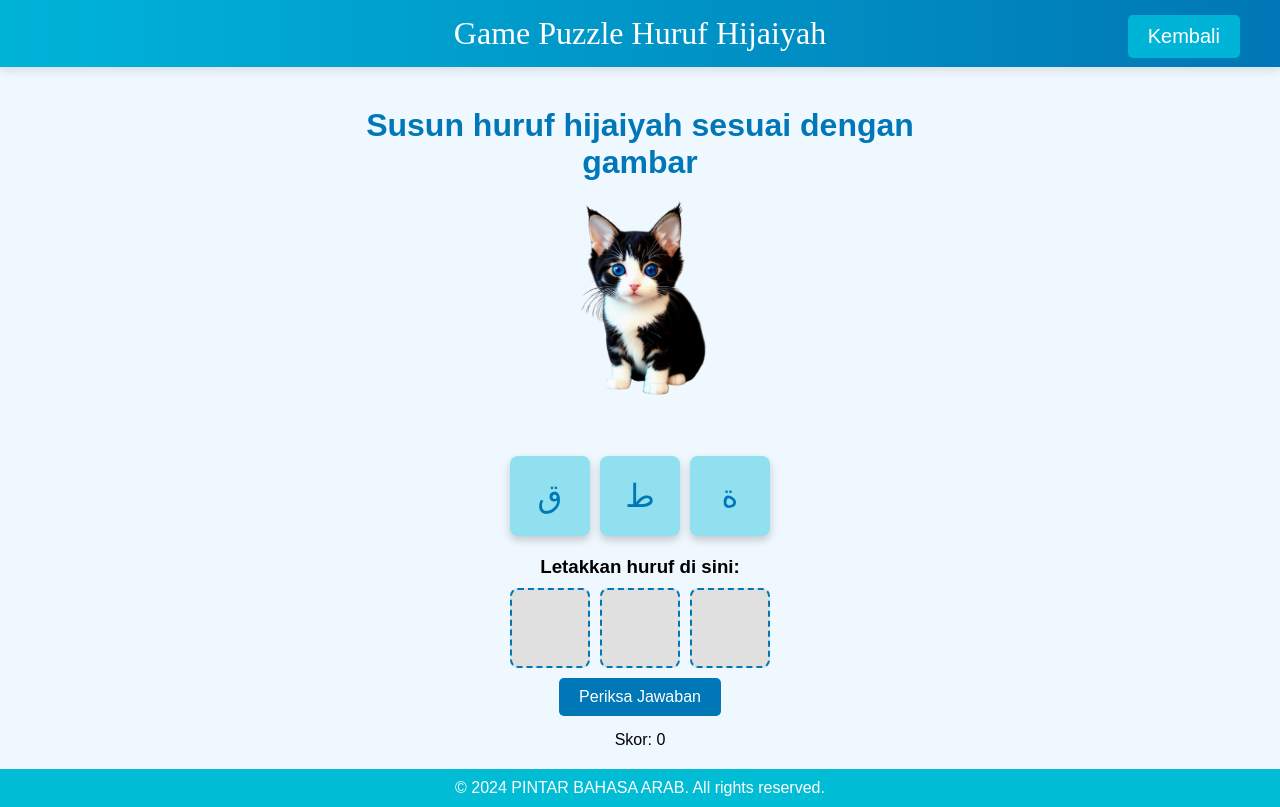
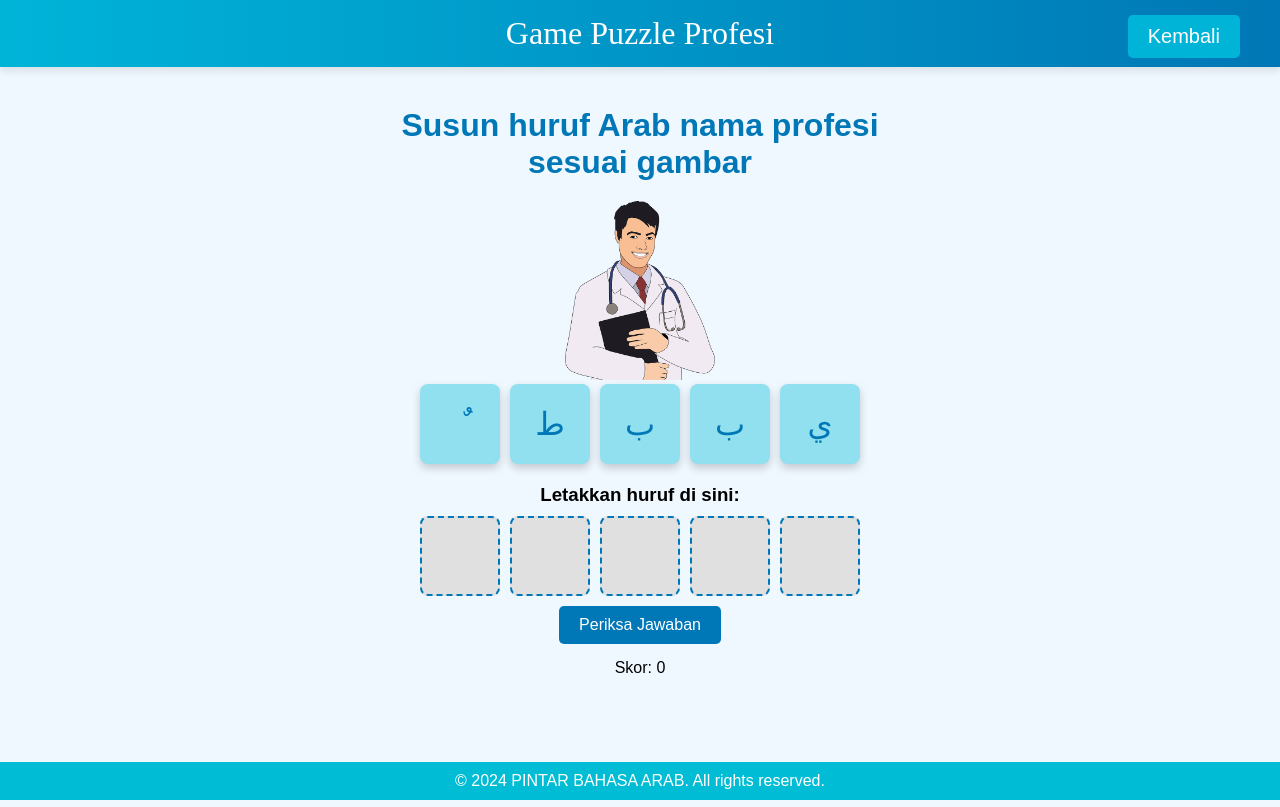
Before and after one commit to satriojoyodono/game-edukasi, a plain HTML site: page game3.html in a window 1280 px wide. Drawn offline with Linux system fonts and the light colour scheme.

Commit message:
Update game3.html

```diff
--- a/game3.html
+++ b/game3.html
@@ -3,17 +3,17 @@
 <head>
     <meta charset="UTF-8">
     <meta name="viewport" content="width=device-width, initial-scale=1.0">
-    <title>Game Puzzle Huruf Hijaiyah - Multi Level</title>
+    <title>Game Puzzle Profesi - Multi Level</title>
     <link rel="stylesheet" href="css/game3.css">
 </head>
 <body>
     <header>
-        Game Puzzle Huruf Hijaiyah
+        Game Puzzle Profesi
         <button class="back-button" onclick="history.back()">Kembali</button>
     </header>
 
     <div class="container">
-        <h1>Susun huruf hijaiyah sesuai dengan gambar</h1>
+        <h1>Susun huruf Arab nama profesi sesuai gambar</h1>
         <div class="image-container">
             <img id="questionImage" src="" alt="Gambar Soal" style="width: 150px; height: auto;">
         </div>
@@ -33,11 +33,11 @@
 
     <script>
         const levels = [
-            { image: "gambar/kucing.jpg", letters: ["ق", "ط", "ة"] },
-            { image: "gambar/meja.jpg", letters: ["ط", "ا", "و", "ل", "ة"] },
-            { image: "gambar/guru.jpg", letters: ["م", "ع", "ل", "م"] },
-            { image: "gambar/pintu.jpg", letters: ["ب", "ا", "ب"] },
-
+            { image: "gambar/dokter.png", letters: ["ط", "ب", "ي", "ب", "ٌ"] },        // طَبِيْبٌ
+            { image: "gambar/guru.png", letters: ["م", "د", "ر", "س", "ٌ"] },          // مُدَرِّسٌ
+            { image: "gambar/petani.png", letters: ["ف", "ل", "ا", "ح"] },            // فَلَّاح
+            { image: "gambar/polisi.png", letters: ["ش", "ر", "ط", "ي", "ٌ", "ّ"] },   // شُرْطِيٌّ
+            { image: "gambar/pilot.png", letters: ["ط", "ي", "ا", "ر", "ٌ", "ّ"] }     // طَيَّارٌ
         ];
 
         let currentLevel = 0;
```
